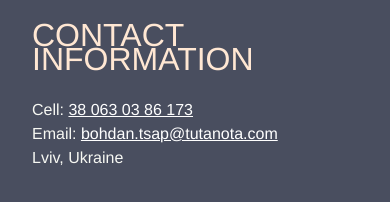
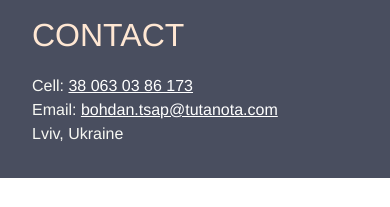
Before and after one commit to bohdaq/cv, a plain HTML site: page index.html in a window 390 px wide. Shown: the part 815-1022 px from the top of the page. Drawn offline with Linux system fonts and the light colour scheme.

Commit message:
improvement to mobile version

```diff
--- a/index.html
+++ b/index.html
@@ -224,7 +224,7 @@
                     </div>
 
                     <div class="contact-info">
-                        <h2>Contact Information</h2>
+                        <h2>Contact</h2>
                         <p>
                             Cell: <a href="tel:380630386173">38 063 03 86 173</a> <br />
                             Email: <a href="mailto:bohdan.tsap@tutanota.com">bohdan.tsap@tutanota.com</a><br />
```
